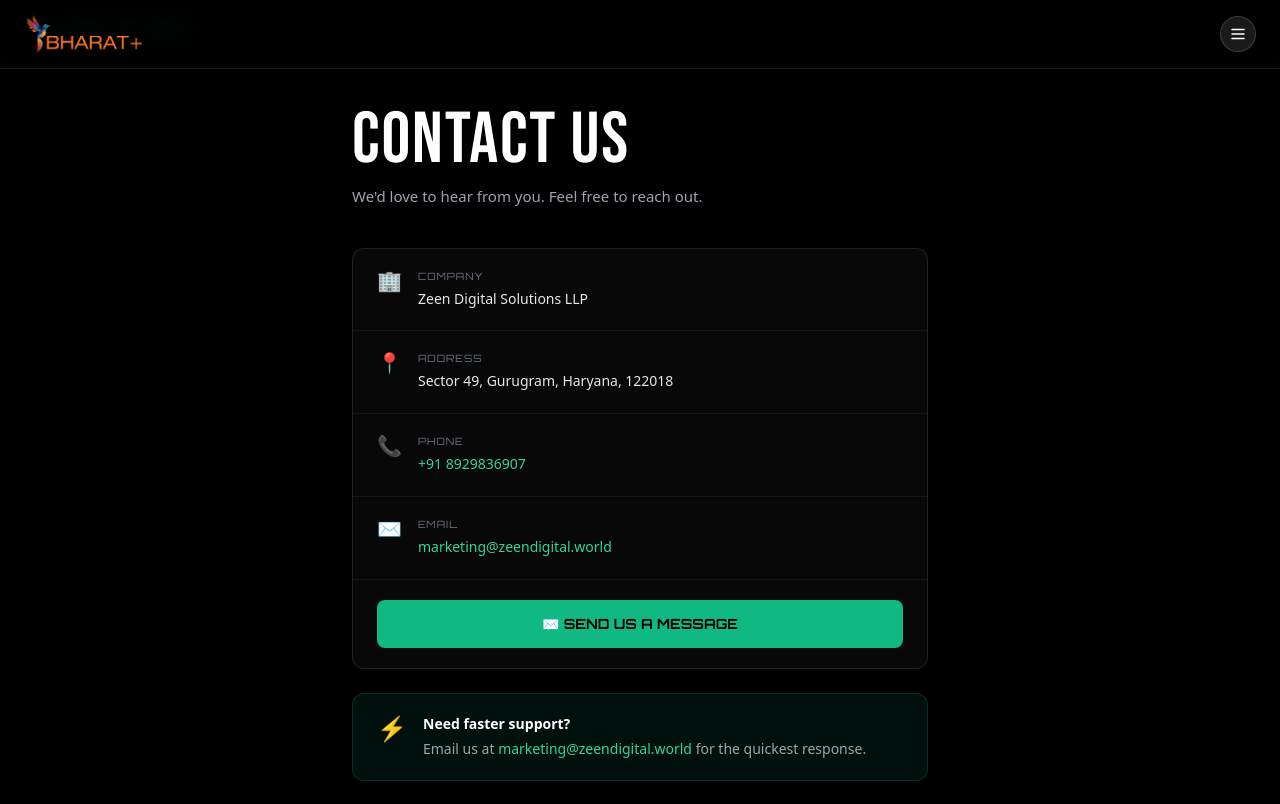
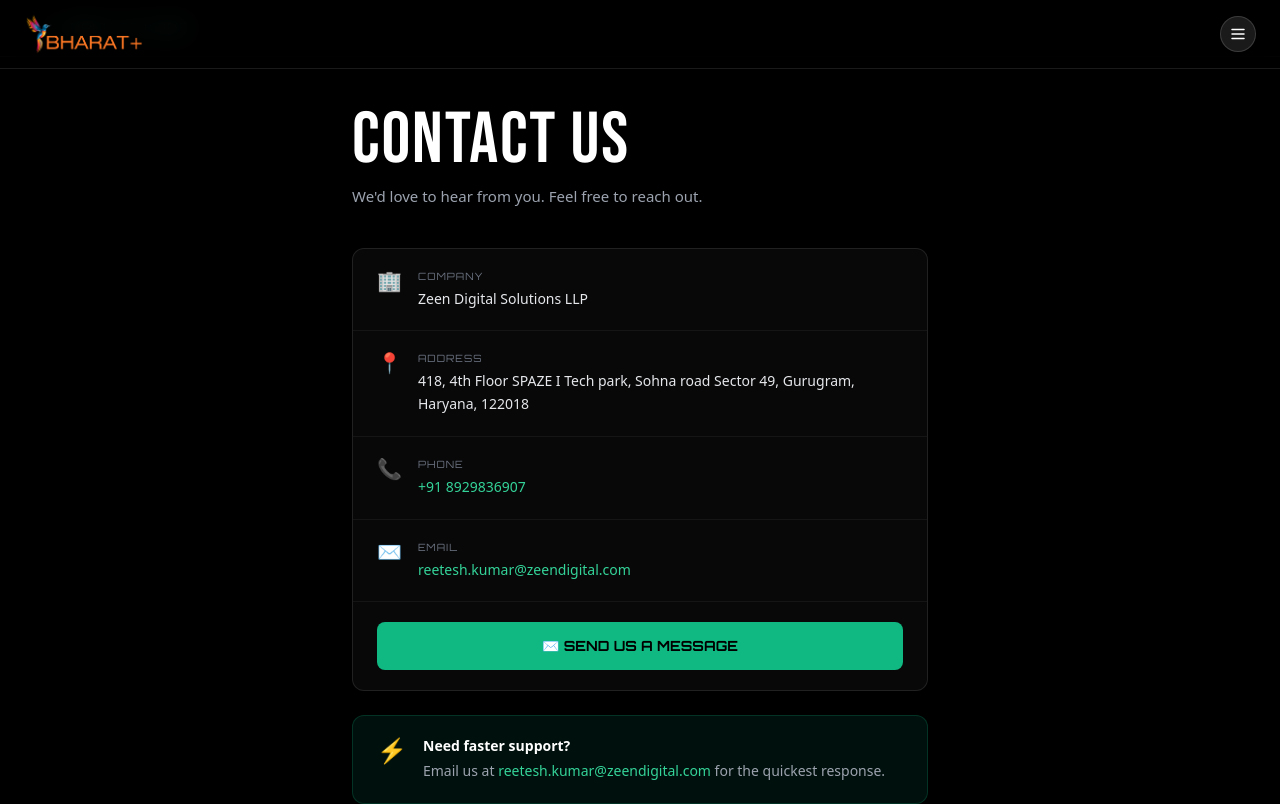
Before and after one commit to akashzeen-art/manoranjan, a React (Vite) app: page /contact in a window 1280 px wide. Shown: the top 804 px of the page. Built offline with nearby package versions, Linux system fonts and the light colour scheme.

Commit message:
Update sections and push latest changes

```diff
--- a/client/pages/ContactUs.tsx
+++ b/client/pages/ContactUs.tsx
@@ -33,14 +33,15 @@
 
           <ContactRow icon="🏢" label="Company" value="Zeen Digital Solutions LLP" />
           <div className="border-t border-white/5" />
-          <ContactRow icon="📍" label="Address" value="Sector 49, Gurugram, Haryana, 122018" />
+          <ContactRow icon="📍" label="Address" value="418, 4th Floor SPAZE I Tech park,
+Sohna road Sector 49, Gurugram, Haryana, 122018" />
           <div className="border-t border-white/5" />
           <ContactRow icon="📞" label="Phone">
             <a href="tel:+918929836907" className="text-emerald-400 hover:underline">+91 8929836907</a>
           </ContactRow>
           <div className="border-t border-white/5" />
           <ContactRow icon="✉️" label="Email">
-            <a href="mailto:marketing@zeendigital.world" className="text-emerald-400 hover:underline">marketing@zeendigital.world</a>
+            <a href="mailto:reetesh.kumar@zeendigital.com" className="text-emerald-400 hover:underline">reetesh.kumar@zeendigital.com</a>
           </ContactRow>
           <div className="border-t border-white/5" />
 
@@ -64,8 +65,8 @@
             <p className="text-white font-semibold text-sm mb-1">Need faster support?</p>
             <p className="text-gray-400 text-sm leading-relaxed">
               Email us at{' '}
-              <a href="mailto:marketing@zeendigital.world" className="text-emerald-400 hover:underline">
-                marketing@zeendigital.world
+              <a href="mailto:reetesh.kumar@zeendigital.com" className="text-emerald-400 hover:underline">
+                reetesh.kumar@zeendigital.com
               </a>{' '}
               for the quickest response.
             </p>
```
